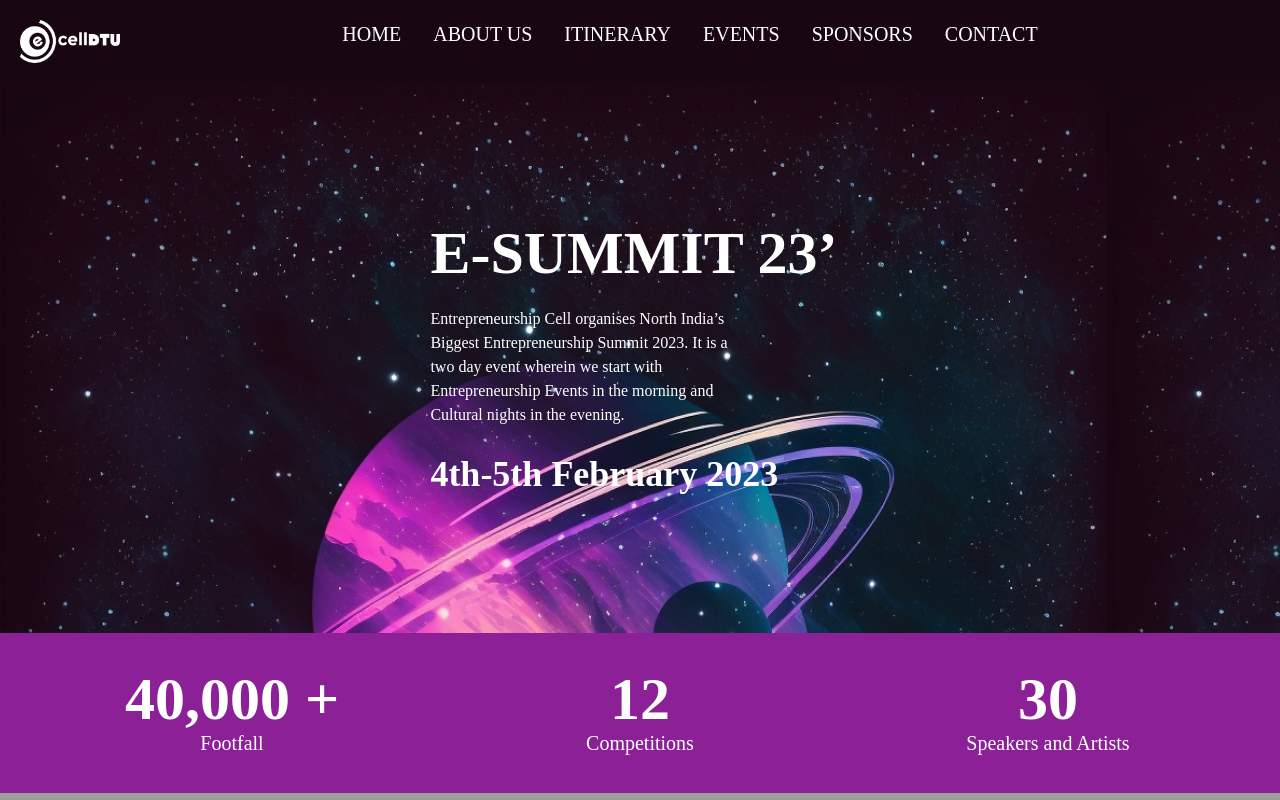
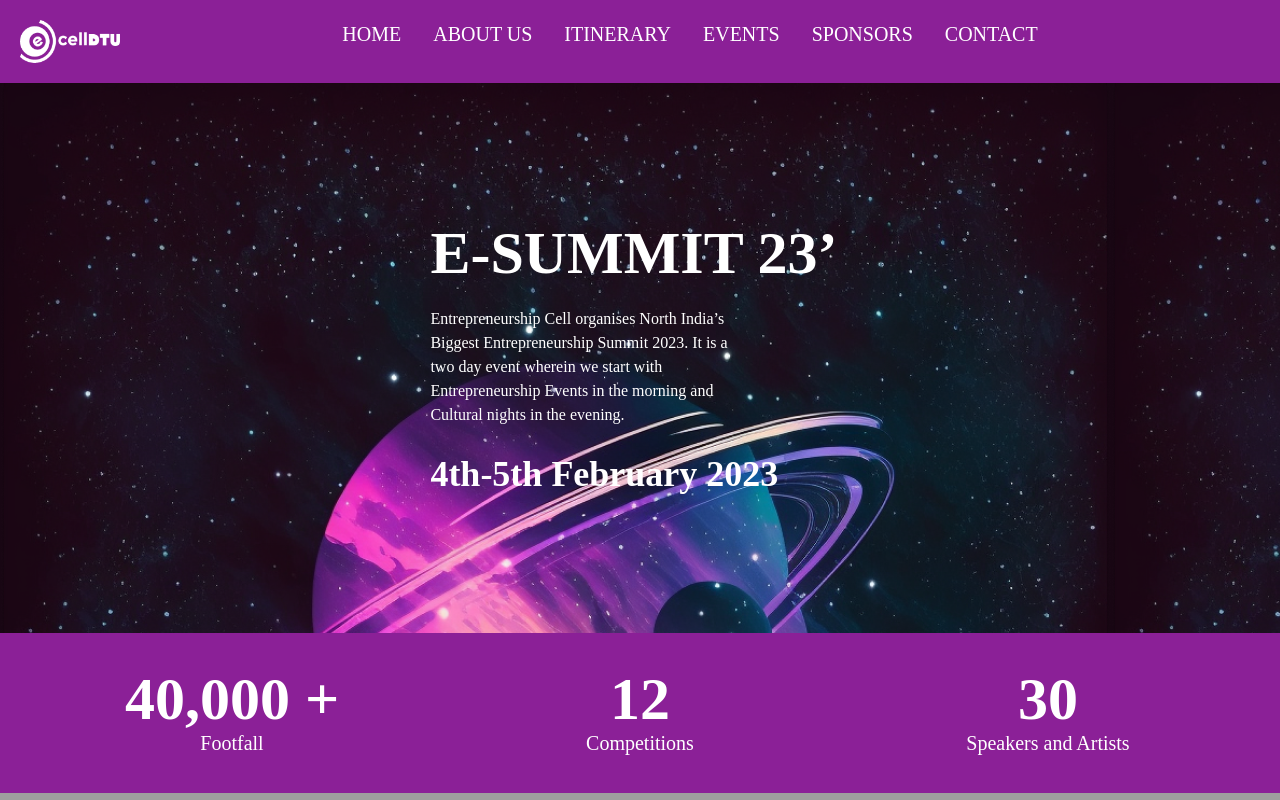
Before and after one commit to ecelldtu/esummit, a Next.js app: page / in a window 1280 px wide. Shown: the top 800 px of the page. Built offline with nearby package versions, Linux system fonts and the light colour scheme; grey boxes are pictures that could not be loaded.

Commit message:
did final changes

```diff
--- a/components/Navbar.tsx
+++ b/components/Navbar.tsx
@@ -15,7 +15,7 @@ function Navbar() {
   const [open, setOpen] = useState(false);
 
   return (
-    <nav className=" p-5 border-spacing-0 flex flex-row justify-between w-[100%] m-0 sticky">
+    <nav className="bg-pink p-5 border-spacing-0 flex flex-row justify-between w-[100%] sticky">
       <div>
         <Image src="/ecell_logo_white.png" width={100} height={100} alt="" />
       </div>
```
